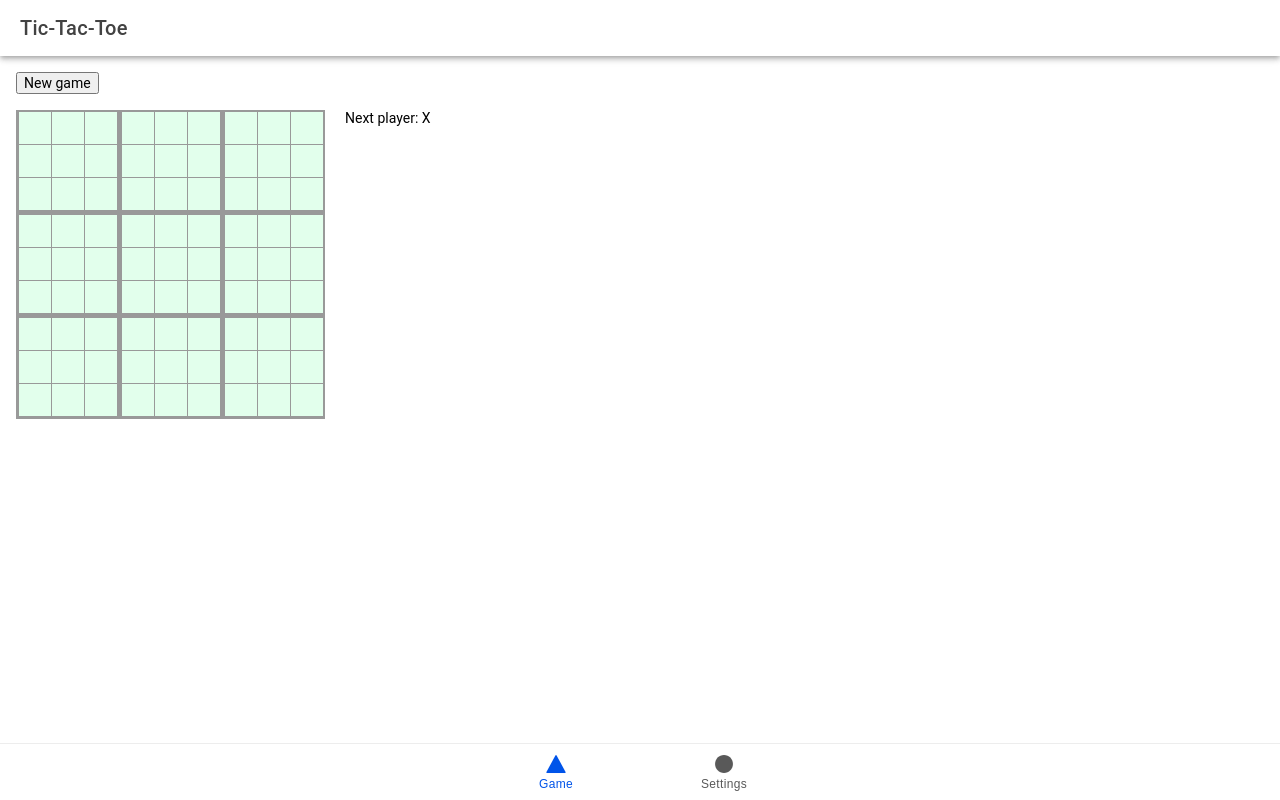
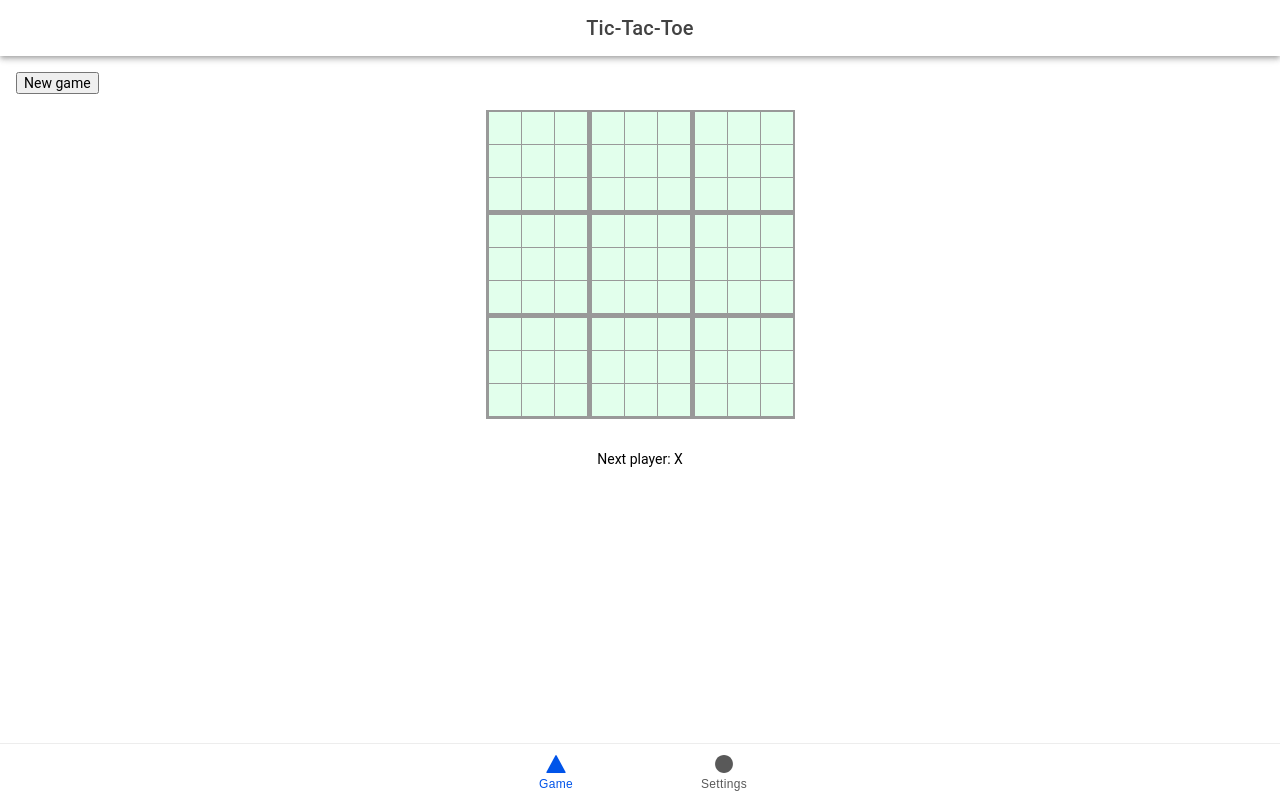
Before and after one commit to erikthegamer1242/legendary-tic-tac-toe, a React (Vite) app: page /game in a window 1280 px wide. Built offline with nearby package versions, Linux system fonts and the light colour scheme.

Commit message:
Refactoring

```diff
--- a/src/components/Game.jsx
+++ b/src/components/Game.jsx
@@ -166,13 +166,18 @@ export default class Game extends React.Component
         }
         const grid = generateGridNxN('game', this.props.size, this.renderBoard);
         return (
-            <div className="game-container">
-                {grid}
+            <div className='game-container'>
+                <div className="game-grid">
+                    {grid}
+
+                </div>
+                <br/>
+                <br/>
                 {this.props.renderInfo &&
-                    <div className="game-info">
-                        <div>{status}</div>
-                    </div>
-                }
+                        <div className="game-info">
+                            <div>{status}</div>
+                        </div>
+                    }
             </div>
         );
     }
--- a/src/pages/Game.jsx
+++ b/src/pages/GamePage.jsx
@@ -1,7 +1,7 @@
 import React from 'react';
 import SettingsForm from '../components/SettingsForm.jsx';
 import Game from '../components/Game.jsx';
-import './index.css';
+import './gamePage.css';
 
 export default class GamePage extends React.Component
 {
--- a/src/pages/Tab1.css
+++ b/src/pages/Tab1.css
@@ -0,0 +1,3 @@
+.game-title {
+    text-align: center;
+}
--- a/src/pages/Tab1.tsx
+++ b/src/pages/Tab1.tsx
@@ -2,14 +2,14 @@ import { IonContent, IonHeader, IonPage, IonTitle, IonToolbar } from '@ionic/rea
 import ExploreContainer from '../components/ExploreContainer';
 import './Tab1.css';
 
-import GamePage from './Game';
+import GamePage from './GamePage';
 
 const Tab1: React.FC = () => {
   return (
     <IonPage>
       <IonHeader>
         <IonToolbar>
-          <IonTitle>Tic-Tac-Toe</IonTitle>
+          <IonTitle className='game-title'>Tic-Tac-Toe</IonTitle>
         </IonToolbar>
       </IonHeader>
       <IonContent className="ion-padding">
--- /dev/null
+++ b/src/pages/gamePage.css
@@ -0,0 +1,67 @@
+body {
+    font: 14px "Century Gothic", Futura, sans-serif;
+    margin: 20px;
+  }
+
+  ol, ul {
+    padding-left: 30px;
+  }
+
+  .board-row:after {
+    clear: both;
+    content: "";
+    display: table;
+  }
+
+  .game-row:after {
+    clear: both;
+    content: "";
+    display: table;
+  }
+
+  .status {
+    margin-bottom: 10px;
+  }
+
+  .square {
+    background: #fff;
+    border: 1px solid #999;
+    float: left;
+    font-size: 24px;
+    font-weight: bold;
+    line-height: 34px;
+    height: 34px;
+    margin-right: -1px;
+    margin-top: -1px;
+    padding: 0;
+    text-align: center;
+    width: 34px;
+  }
+
+  .square:focus {
+    outline: none;
+  }
+
+  .kbd-navigation .square:focus {
+    background: #ddd;
+  }
+
+  .game-container {
+    display: flex;
+    flex-direction: column;
+    align-items: center;
+    justify-content: center;
+  }
+
+  .board {
+    border: 2px solid #999;
+    float: left;
+  }
+
+  .countdown {
+    display: inline-block;
+  }
+
+  .settings-label {
+    margin-left: 20px;
+  }
--- a/src/pages/index.css
+++ /dev/null
@@ -1,69 +0,0 @@
-body {
-  font: 14px "Century Gothic", Futura, sans-serif;
-  margin: 20px;
-}
-
-ol, ul {
-  padding-left: 30px;
-}
-
-.board-row:after {
-  clear: both;
-  content: "";
-  display: table;
-}
-
-.game-row:after {
-  clear: both;
-  content: "";
-  display: table;
-}
-
-.status {
-  margin-bottom: 10px;
-}
-
-.square {
-  background: #fff;
-  border: 1px solid #999;
-  float: left;
-  font-size: 24px;
-  font-weight: bold;
-  line-height: 34px;
-  height: 34px;
-  margin-right: -1px;
-  margin-top: -1px;
-  padding: 0;
-  text-align: center;
-  width: 34px;
-}
-
-.square:focus {
-  outline: none;
-}
-
-.kbd-navigation .square:focus {
-  background: #ddd;
-}
-
-.game-info {
-  margin-left: 20px;
-}
-
-.game-container {
-  display: flex;
-  flex-direction: row;
-}
-
-.board {
-  border: 2px solid #999;
-  float: left;
-}
-
-.countdown {
-  display: inline-block;
-}
-
-.settings-label {
-  margin-left: 20px;
-}
```
